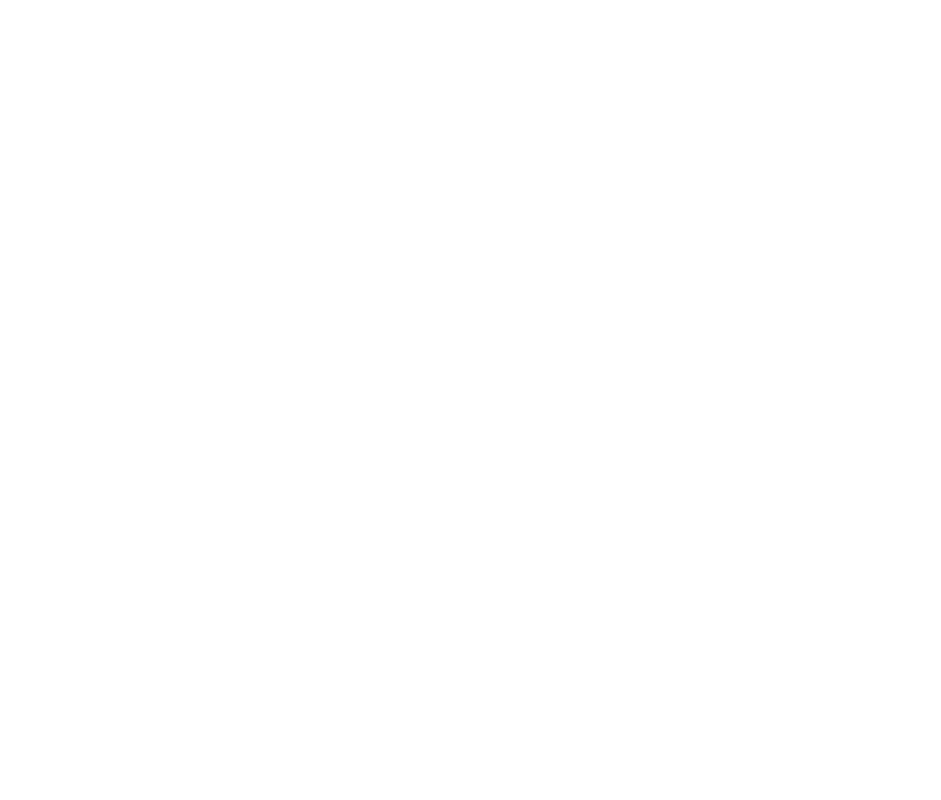
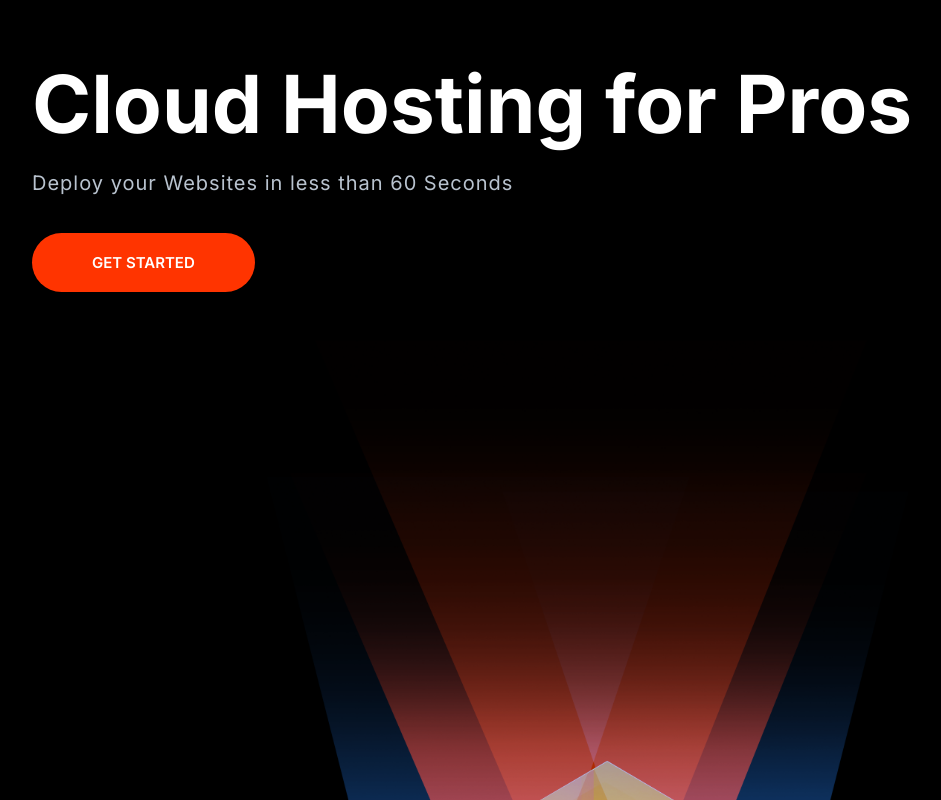
Before and after one commit to MaxwellFZ07/practice-moshified, a plain HTML site: page index.html in a window 1280 px wide. Shown: the top 800 px of the page, without its empty margins (38-979 px from the left). Drawn offline with Linux system fonts and the light colour scheme.

Commit message:
hero component

```diff
--- a/css/styles.css
+++ b/css/styles.css
@@ -32,6 +32,7 @@ body {
 h1, h2, h3 {
     color: var(--color-headings);
     margin-bottom: 1rem;
+    line-height: 1.1;
 }
 
 h1 {
@@ -600,7 +601,6 @@ a {
 .block {
     --padding-vertical: 6rem;
     padding: var(--padding-vertical) 2rem;
-    border: 2px solid red;
 }
 
 .block__header {
@@ -691,3 +691,27 @@ a {
         opacity: 1;
     }
 }
+
+/* Hero */
+
+.hero__tagline {
+    font-size: 2rem;
+    color: #b9c3cf;
+    letter-spacing: 1px;
+    margin: 2rem 0 5rem;
+}
+
+.hero__image {
+    width: 100%;
+}
+
+.hero {
+    clip-path: polygon(0% 0%, 100% 0%, 100% 90%, 0% 100%);
+}
+
+@media screen and (min-width: 768px) {
+    .hero__content {
+        text-align: left;
+        align-self: center;
+    }
+}
--- a/index.html
+++ b/index.html
@@ -22,6 +22,18 @@
     <link rel="stylesheet" href="css/styles.css" />
   </head>
   <body>
+    <section class="block block--dark block--skewed-left hero">
+      <div class="container grid grid-1x2">
+        <header class="block__header hero__content">
+          <h1 class="block__heading">Cloud Hosting for Pros</h1>
+          <p class="hero__tagline">
+            Deploy your Websites in less than 60 Seconds
+          </p>
+          <a href="" class="btn btn--accent btn--stretched">Get Started</a>
+        </header>
+        <img class="hero__image" src="images/banner.png" alt="" />
+      </div>
+    </section>
     <script src="js/main.js"></script>
   </body>
 </html>
```
Also changed, not shown: components/hero.html (added, +10 -0 lines).
